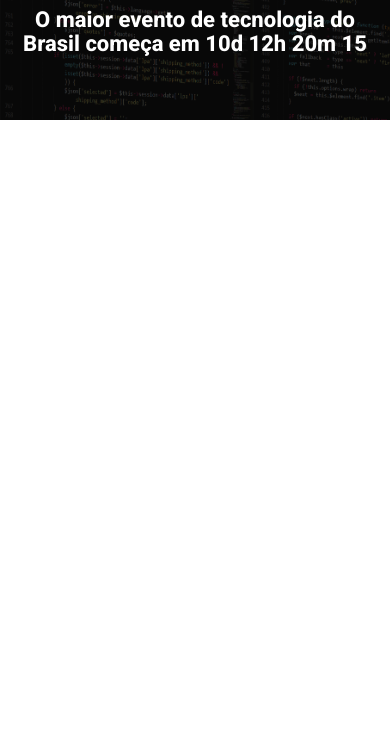
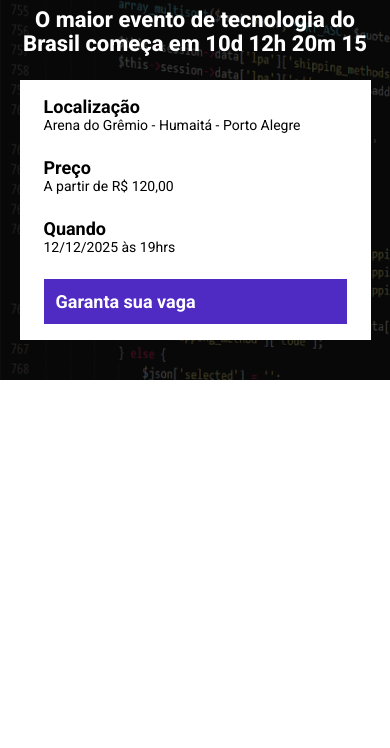
Before and after one commit to jawc-05/tech_talks, a website built with Parcel: page src/index.html in a window 390 px wide. Shown: the part 96-844 px from the top of the page. Built offline with nearby package versions, Linux system fonts and the light colour scheme.

Commit message:
added infos-bar and buttons, both with responsivity

```diff
--- a/src/index.html
+++ b/src/index.html
@@ -16,6 +16,25 @@
             <p class="hero__text">
                 O maior evento de tecnologia do Brasil começa em 10d 12h 20m 15
             </p>
+            <div class="infos-bar">
+                <ul class="infos-bar__list">
+                    <li class="infos-bar__list__item">
+                        <b>Localização</b>
+                        Arena do Grêmio - Humaitá - Porto Alegre
+                    </li>
+                    <li class="infos-bar__list__item">
+                        <b>Preço</b>
+                        A partir de R$ 120,00
+                    </li>
+                    <li class="infos-bar__list__item">
+                        <b>Quando</b>
+                        12/12/2025 às 19hrs
+                    </li>
+                </ul>
+                <a href="#" class="button button--primary">
+                    Garanta sua vaga
+                </a>
+            </div>
         </div>
     </header>
 
--- a/src/styles/_hero.scss
+++ b/src/styles/_hero.scss
@@ -18,7 +18,7 @@
         left: 0;
         width: 100%;
         height: 100%;
-        background-color: black;
+        background-color: variables.$secondaryColor;
         content: "";
         opacity: 0.7;
     }
@@ -30,7 +30,7 @@
         font-size: 40px;
         font-weight: 800;
         text-align: center;
-        color: variables.$mainTextColor;
+        color: variables.$mainColor;
     }
 
     &__logo{
--- a/src/styles/_variables.scss
+++ b/src/styles/_variables.scss
@@ -1 +1,3 @@
-$mainTextColor: #fff;
+$mainColor: #fff;
+$secondaryColor: #000;
+$btnMainColor: #4F2AC3;
--- /dev/null
+++ b/src/styles/components/_buttons.scss
@@ -0,0 +1,25 @@
+@use '../variables';
+
+.button{
+    padding: 12px;
+    font-size: 18px;
+    font-weight: bold;
+    text-decoration: none;
+    text-align: center;
+    white-space: nowrap;
+
+    &--primary{
+        color: variables.$mainColor;
+        background-color:  variables.$btnMainColor;
+    }
+
+    @media (max-width: 640px){
+        display: block;
+        width: 100%;
+    }
+
+    @media (max-width: 1024px){
+        display: flex;
+        align-items: center;
+    }
+}
--- /dev/null
+++ b/src/styles/components/_infos_bar.scss
@@ -0,0 +1,42 @@
+@use '../variables';
+
+.infos-bar{
+    padding: 16px 24px;
+    background-color: variables.$mainColor;
+    display: flex;
+    justify-content: space-between;
+
+
+    &__list{
+        display: flex;
+        gap: 40px;
+
+        &__item{
+            font-size: 14px;
+            color: variables.$secondaryColor;
+
+            b{
+                font-size: 18px;
+                display: block;
+            }
+        }
+    }
+
+    @media (max-width: 640px){
+        display: block;
+
+        &__list{
+            display: block;
+
+            &__item{
+                margin-bottom: 24px;
+            }
+        }
+    }
+
+    @media (max-width: 1024px){
+        &__list{
+            gap: 16px;
+        }
+    }
+}
--- a/src/styles/main.scss
+++ b/src/styles/main.scss
@@ -1,4 +1,6 @@
 @use 'hero';
+@use 'components/infos_bar';
+@use 'components/buttons';
 
 
 *{
@@ -6,6 +8,7 @@
     padding: 0;
     box-sizing: border-box;
     font-family: 'Roboto', sans-serif;
+    list-style: none;
 }
 
 .container{
```
